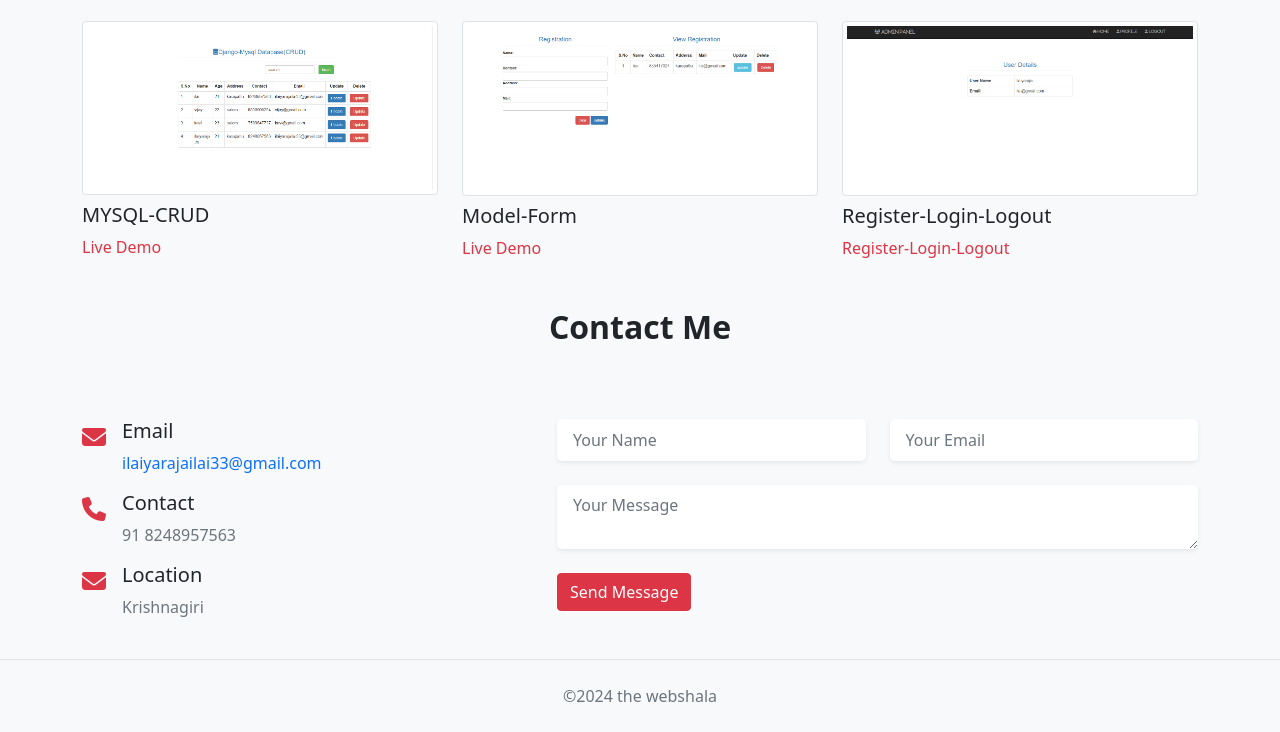
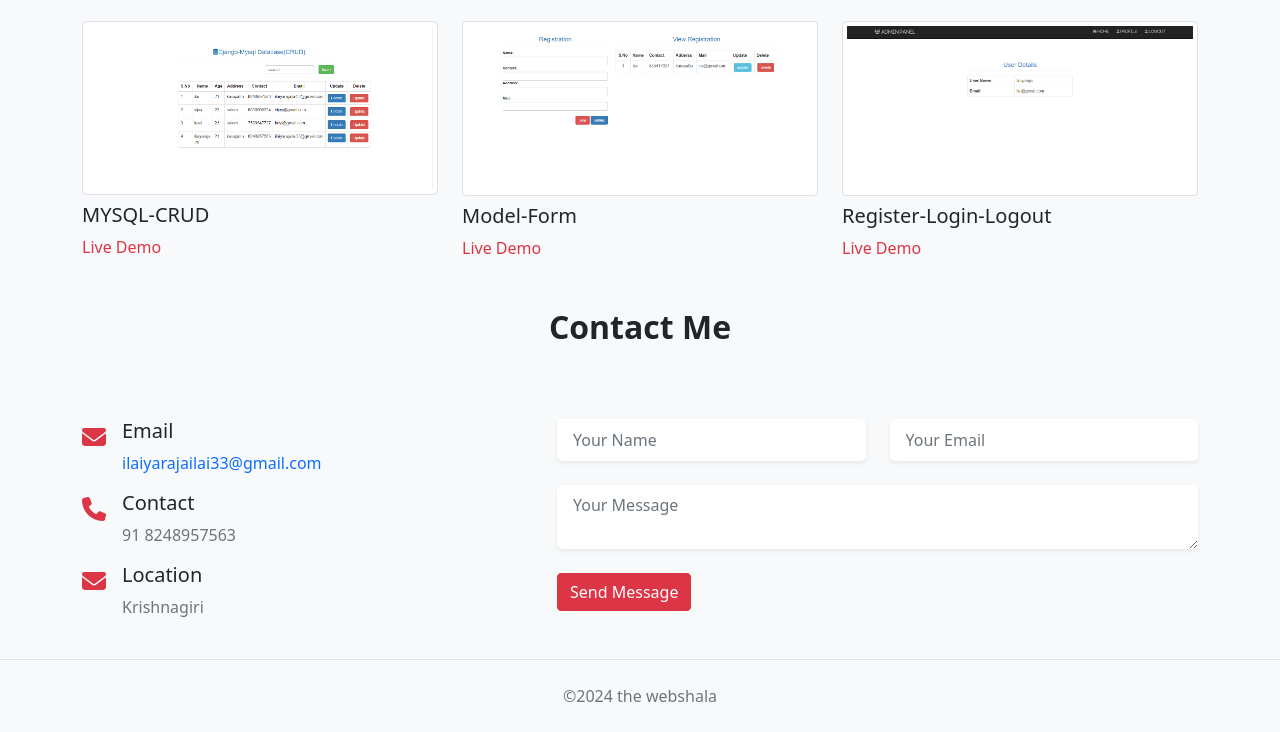
Before and after one commit to ilai-ilai/Portfolio, a plain HTML site: page index.html in a window 1280 px wide. Shown: the part 2367-3099 px from the top of the page. Drawn offline with Linux system fonts and the light colour scheme.

Commit message:
first commit

```diff
--- a/index.html
+++ b/index.html
@@ -173,7 +173,7 @@
                   <div class="portfolio-item">
                     <img src="image/register.png" class="w-100 img-thumbnail" alt="">
                     <h3 class="text-capitalize fs-5 my-2">Register-Login-Logout</h3>
-                    <p class="mb-4"><a href="https://github.com/ilai-ilai/Register-Login-Logout-form.git" class="text-danger text-decoration-none">Register-Login-Logout</a></p>
+                    <p class="mb-4"><a href="https://github.com/ilai-ilai/Register-Login-Logout-form.git" class="text-danger text-decoration-none">Live Demo</a></p>
                   </div>
                 </div>
                 </div>
```
